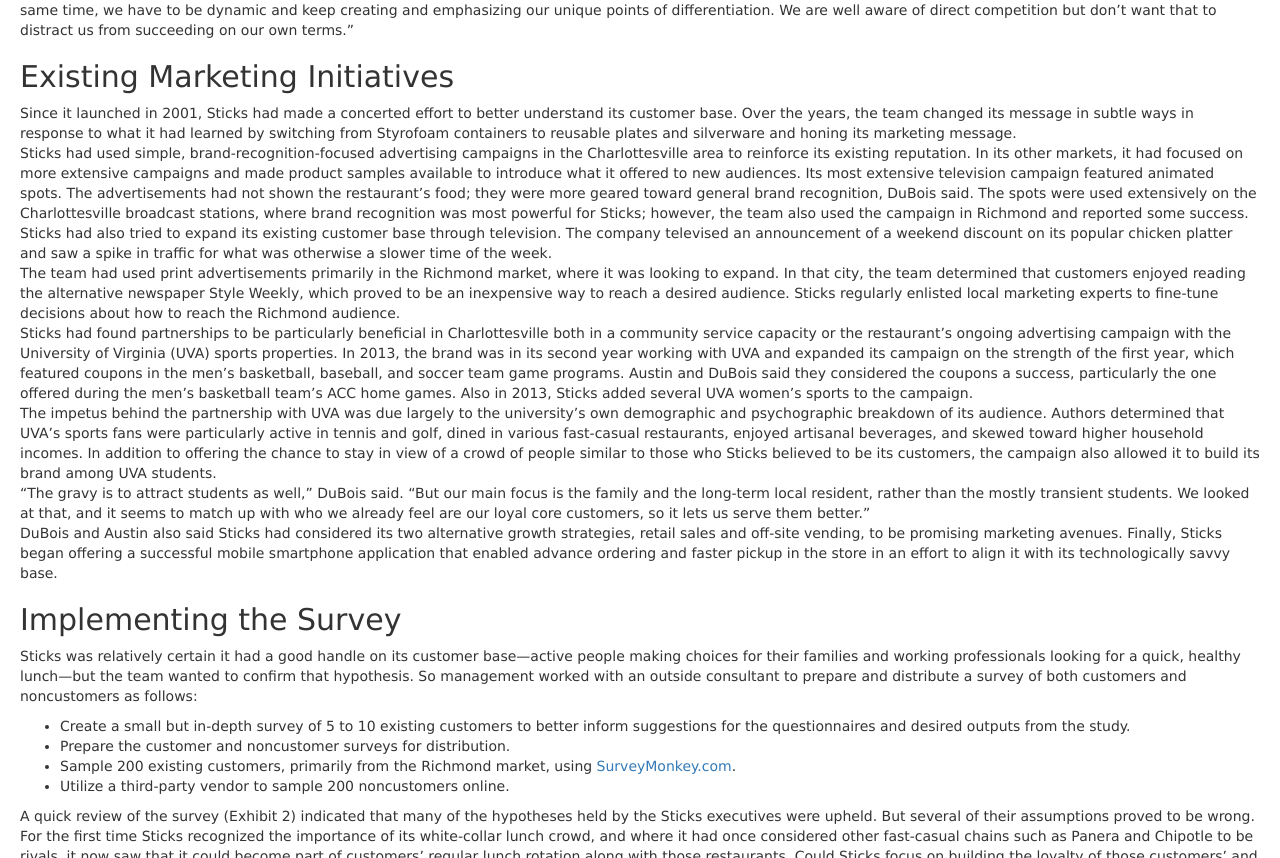
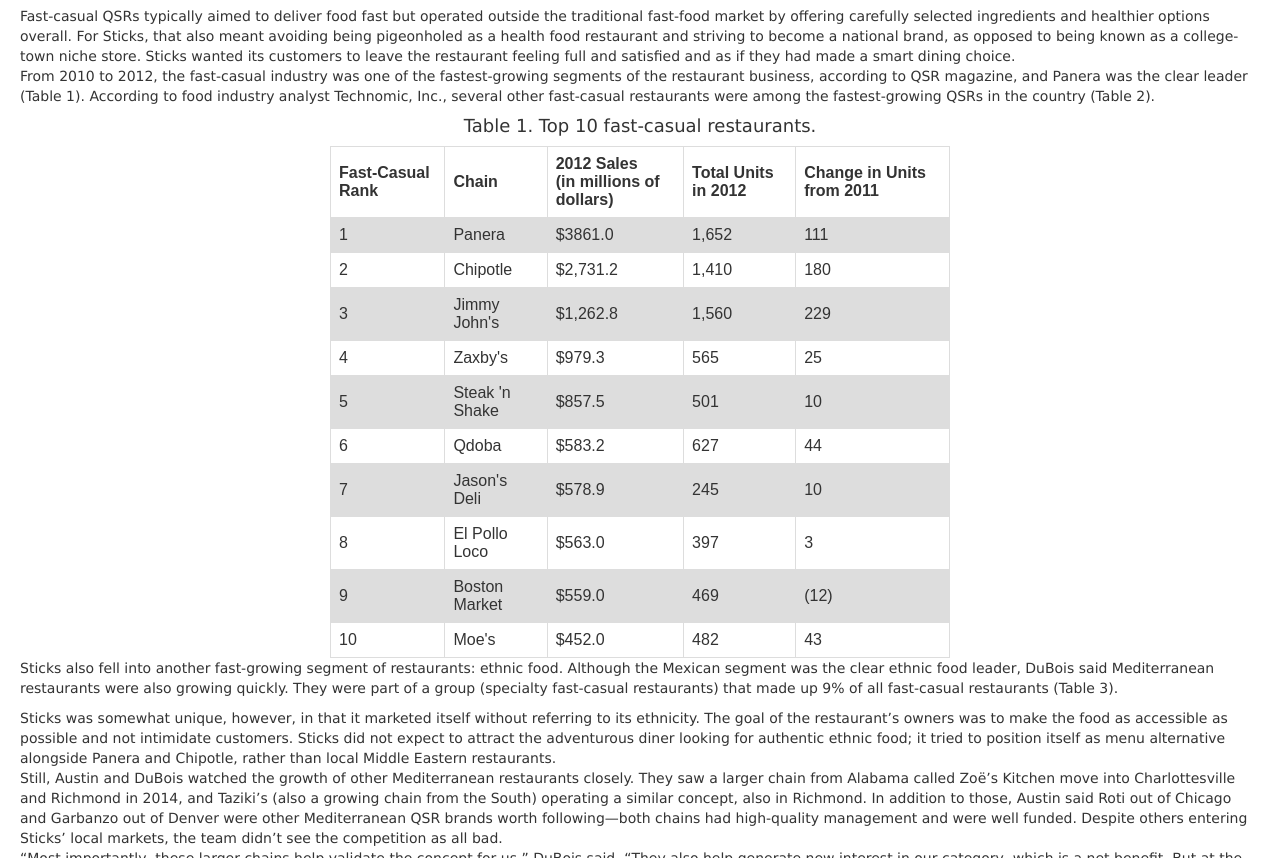
Before and after one commit to rachelzhang31/Sticks-Microsite, a plain HTML site: page index.html in a window 1280 px wide. Shown: the part 1786-2644 px from the top of the page. Drawn offline with nearby package versions, Linux system fonts and the light colour scheme.

Commit message:
added table 1

```diff
--- a/index.html
+++ b/index.html
@@ -69,6 +69,33 @@ The Sticks chain learned a lot about its customer base over the years (e.g., exe
         According to DuBois, Sticks’ long-term expansion plan was focused on the I-64 corridor that ran across Virginia. Richmond was the primary immediate target because the brand had already been established there, and a second store would lend efficiencies in marketing, labor, and the like. Beyond that, the company planned to look in Virginia at Newport News, Hampton, Virginia Beach, Norfolk, Harrisonburg, Lynchburg, and Fredericksburg. The eventual goal was to grow from four stores to eight from 2014 to 2020, at which point the company would reassess and consider moving into the Northern Virginia and Washington, DC, areas, which would require a multiple-store launch.<br>
     In addition to adding restaurants, Sticks expected to expand in two other ways. It was in the process of launching a packaged version of its signature hummus for sale in retail outlets, and planning to purchase a food trailer to increase its off-site vending, including at an outdoor concert series in Richmond.<br>
     The Sticks growth plan had been tempered slightly in the past several years: the Richmond location was growing more slowly than the company would have liked. The restaurant had opened right on the cusp of the 2008 recession and improved sales by about 10% every year, but the baseline had been lower than expected (see Figure 2 for Sticks location addresses as of 2014).
+    </p>
+    <h4 align = "center">Figure 2. Sticks locations as of 2014</h4>
+    <table style="width:50%; margin:auto">
+  <tr>
+    <th>Store Name</th>
+    <th>Address</th>
+  </tr>
+  <tr>
+    <td>Preston Avenue, Charlottesville</td>
+    <td>917 Preston Ave. <br>Charlottesville, VA 22903</td>
+  </tr>
+  <tr>
+    <td>Pantops, Charlottesville</td>
+    <td>1820 Abbey Rd.<br> Charlottesville, VA 22911</td>
+  </tr>
+  <tr>
+    <td>Willow Lawn, Richmond</td>
+    <td>1700 Willow Lawn Dr. <br>Willow Lawn Plaza <br>Richmond, VA 23221</td>
+  </tr>
+  <tr>
+    <td>Courthouse Commons, Williamsburg</td>
+    <td>5223 Monticello Ave. <br>Williamsburg, VA 23188</td>
+  </tr>
+
+
+</table>
+    <p>
   <br>  The customer survey was an opportunity to ensure that the next Richmond store was a strong fit with its market. DuBois said the goal was to gather data that could assist in identifying real estate options, improving the team’s knowledge of customer demographics and psychographics, and providing insight into how customers perceived Sticks relative to other restaurants they frequented in terms of value for the money and other attributes.<br>
 DuBois and Austin described typical Sticks customers—based on knowledge gained while working as managers in the two Charlottesville stores—as people “in their 30s who have a smartphone and want food that’s both healthful and satisfying.” The base skewed more toward women making dining decisions for their families, but it also did well with single people ranging from their mid-20s to their mid-40s and professionals on their lunch break. More recently, Sticks identified growing interest in its Mediterranean-inspired menu from an older demographic that emphasized an active lifestyle and healthy eating.<br>
 “It may sound like a cliché, but a lot of our customers are soccer moms,” DuBois said. “Soccer is a big thing in the area. We have proven to be a good fit for people who are involved in sports—either for themselves or for their kids.”br
@@ -83,6 +110,88 @@ DuBois and Austin said they consistently heard from customers that they apprecia
   <p>Fast-casual QSRs typically aimed to deliver food fast but operated outside the traditional fast-food market by offering carefully selected ingredients and healthier options overall. For Sticks, that also meant avoiding being pigeonholed as a health food restaurant and striving to become a national brand, as opposed to being known as a college-town niche store. Sticks wanted its customers to leave the restaurant feeling full and satisfied and as if they had made a smart dining choice. <br>
 From 2010 to 2012, the fast-casual industry was one of the fastest-growing segments of the restaurant business, according to QSR magazine, and Panera was the clear leader (Table 1). According to food industry analyst Technomic, Inc., several other fast-casual restaurants were among the fastest-growing QSRs in the country (Table 2).
   </p>
+
+  <h4 align = "center">Table 1. Top 10 fast-casual restaurants.</h4>
+  <table style="width:50%; margin:auto">
+<tr>
+  <th>Fast-Casual Rank</th>
+  <th>Chain</th>
+  <th>2012 Sales <br>(in millions of dollars)</th>
+  <th>Total Units in 2012</th>
+  <th>Change in Units from 2011</th>
+</tr>
+<tr>
+  <td>1</td>
+  <td>Panera</td>
+  <td>$3861.0</td>
+  <td>1,652</td>
+  <td>111</td>
+</tr>
+<tr>
+  <td>2</td>
+  <td>Chipotle</td>
+  <td>$2,731.2</td>
+  <td>1,410</td>
+  <td>180</td>
+</tr>
+<tr>
+  <td>3</td>
+  <td>Jimmy John's</td>
+  <td>$1,262.8</td>
+  <td>1,560</td>
+  <td>229</td>
+</tr>
+<tr>
+  <td>4</td>
+  <td>Zaxby's</td>
+  <td>$979.3</td>
+  <td>565</td>
+  <td>25</td>
+</tr>
+<tr>
+  <td>5</td>
+  <td>Steak 'n Shake</td>
+  <td>$857.5</td>
+  <td>501</td>
+  <td>10</td>
+</tr>
+<tr>
+  <td>6</td>
+  <td>Qdoba</td>
+  <td>$583.2</td>
+  <td>627</td>
+  <td>44</td>
+</tr>
+<tr>
+  <td>7</td>
+  <td>Jason's Deli</td>
+  <td>$578.9</td>
+  <td>245</td>
+  <td>10</td>
+</tr>
+<tr>
+  <td>8</td>
+  <td>El Pollo Loco</td>
+  <td>$563.0</td>
+  <td>397</td>
+  <td>3</td>
+</tr>
+<tr>
+  <td>9</td>
+  <td>Boston Market</td>
+  <td>$559.0</td>
+  <td>469</td>
+  <td>(12)</td>
+</tr>
+<tr>
+  <td>10</td>
+  <td>Moe's</td>
+  <td>$452.0</td>
+  <td>482</td>
+  <td>43</td>
+</tr>
+</table>
+
   <p>Sticks also fell into another fast-growing segment of restaurants: ethnic food. Although the Mexican segment was the clear ethnic food leader, DuBois said Mediterranean restaurants were also growing quickly. They were part of a group (specialty fast-casual restaurants) that made up 9% of all fast-casual restaurants (Table 3).</p>
   <p>Sticks was somewhat unique, however, in that it marketed itself without referring to its ethnicity. The goal of the restaurant’s owners was to make the food as accessible as possible and not intimidate customers. Sticks did not expect to attract the adventurous diner looking for authentic ethnic food; it tried to position itself as menu alternative alongside Panera and Chipotle, rather than local Middle Eastern restaurants.
 <br>Still, Austin and DuBois watched the growth of other Mediterranean restaurants closely. They saw a larger chain from Alabama called Zoë’s Kitchen move into Charlottesville and Richmond in 2014, and Taziki’s (also a growing chain from the South) operating a similar concept, also in Richmond. In addition to those, Austin said Roti out of Chicago and Garbanzo out of Denver were other Mediterranean QSR brands worth following—both chains had high-quality management and were well funded. Despite others entering Sticks’ local markets, the team didn’t see the competition as all bad.
--- a/style.css
+++ b/style.css
@@ -66,3 +66,19 @@ body {
 .btn:hover {
   background-color: RoyalBlue;
 }
+
+table {
+  font-family: arial, sans-serif;
+  border-collapse: collapse;
+  width: 100%;
+}
+
+td, th {
+  border: 1px solid #dddddd;
+  text-align: left;
+  padding: 8px;
+}
+
+tr:nth-child(even) {
+  background-color: #dddddd;
+}
```
